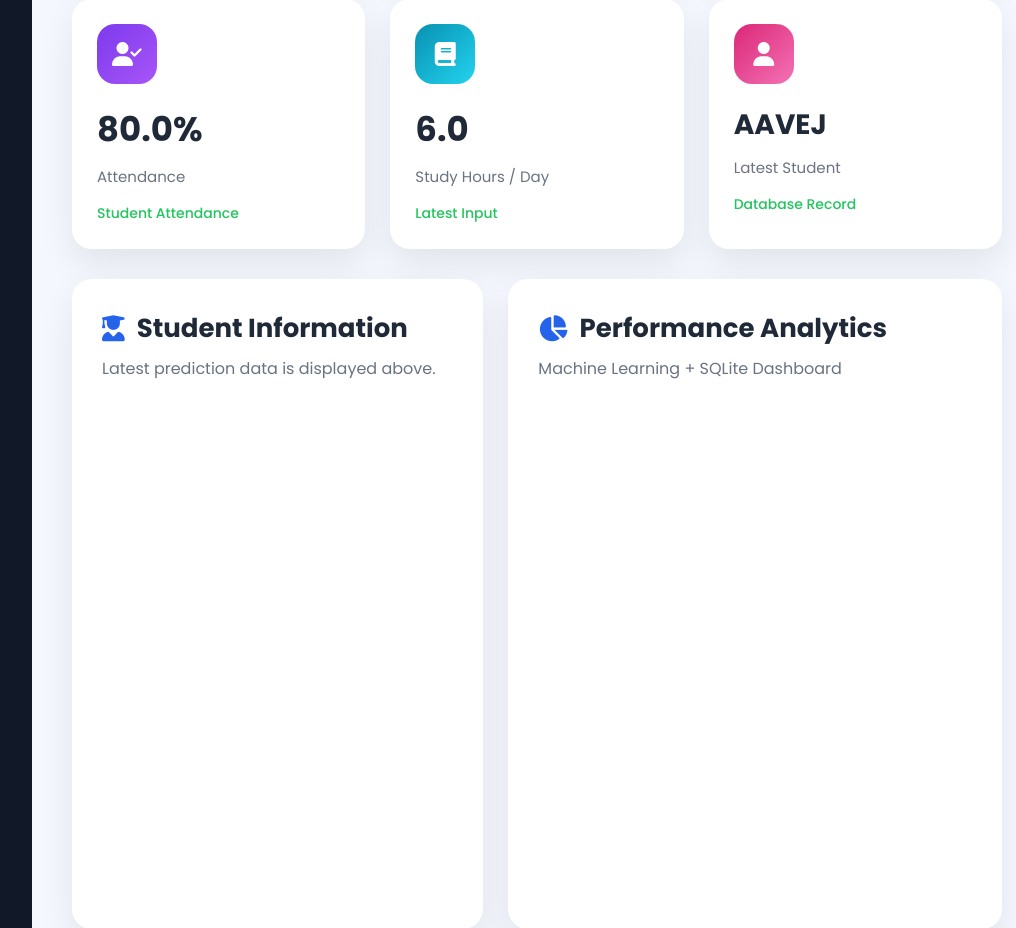
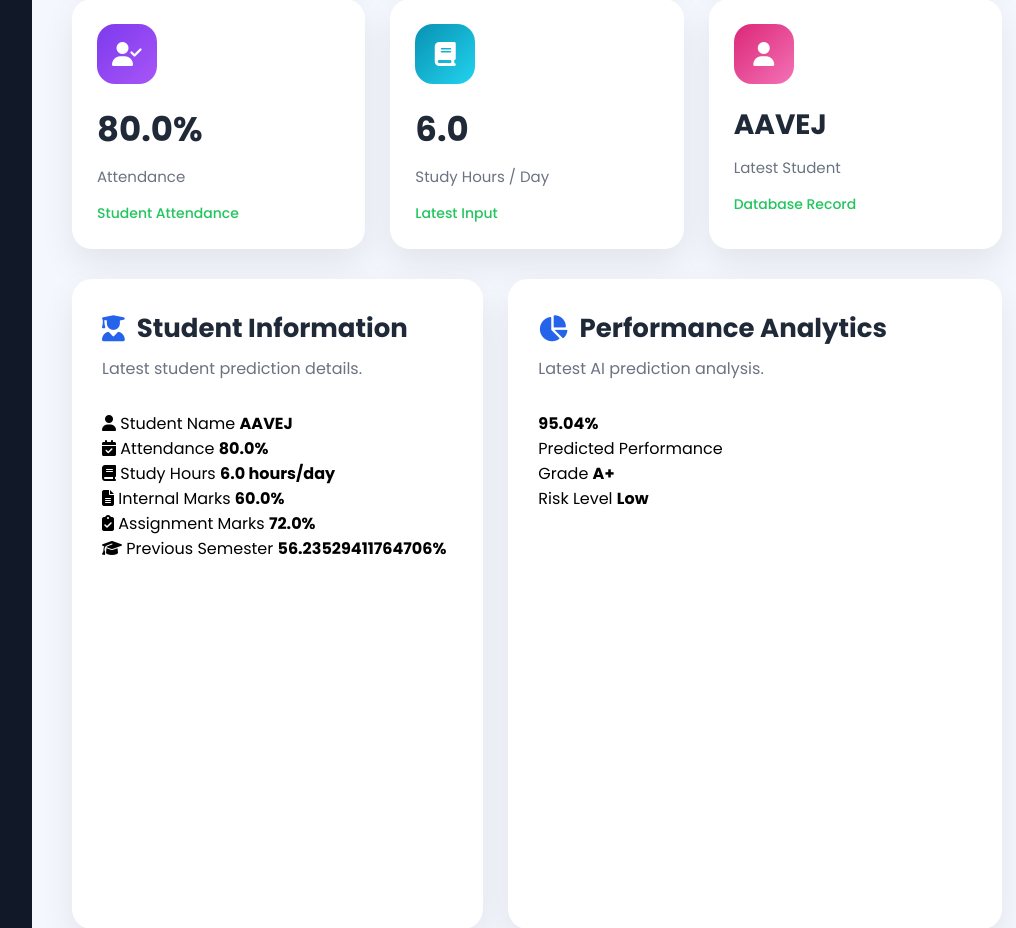
Before and after one commit to tanmaythamake/Student-Performance-Predictor2, a Flask app: page / in a window 1280 px wide. Shown: the part 492-1420 px from the top of the page, without its empty margins (238-1254 px from the left). Run offline with Flask 3, Linux system fonts and the light colour scheme; data comes from the database, SQL or seed files in the repository; both versions use the stored data as it was after the commit; parts of the project's set-up code (start-up, migrations or seed data) failed here and were passed over.

Commit message:
predict changes

```diff
--- a/templates/index.html
+++ b/templates/index.html
@@ -2,29 +2,38 @@
 <html lang="en">
 
 <head>
+
     <meta charset="UTF-8">
     <meta name="viewport" content="width=device-width, initial-scale=1.0">
+
     <title>EduPredict AI</title>
 
+    <!-- Google Font -->
     <link href="https://fonts.googleapis.com/css2?family=Poppins:wght@300;400;500;600;700&display=swap"
         rel="stylesheet">
 
+    <!-- Existing CSS -->
     <link rel="stylesheet" href="{{ url_for('static', filename='css/style.css') }}">
     <link rel="stylesheet" href="{{ url_for('static', filename='css/form.css') }}">
     <link rel="stylesheet" href="{{ url_for('static', filename='css/charts.css') }}">
     <link rel="stylesheet" href="{{ url_for('static', filename='css/responsive.css') }}">
 
+    <!-- Font Awesome -->
     <link rel="stylesheet"
         href="https://cdnjs.cloudflare.com/ajax/libs/font-awesome/6.7.2/css/all.min.css">
+
 </head>
 
 <body>
 
 <div class="container">
 
+    <!-- ================= SIDEBAR ================= -->
+
     <aside class="sidebar">
 
         <div class="logo">
+
             <div class="logo-icon">
                 <i class="fas fa-graduation-cap"></i>
             </div>
@@ -33,6 +42,7 @@
                 <h2>EduPredict AI</h2>
                 <p>Student Analytics</p>
             </div>
+
         </div>
 
         <nav>
@@ -66,17 +76,28 @@
 
     </aside>
 
+
+    <!-- ================= MAIN CONTENT ================= -->
+
     <main class="main-content">
 
         <header>
 
-            <h1>Student Performance Predictor</h1>
+            <h1>
+                Student Performance Predictor
+            </h1>
 
-            <p>AI Powered Dashboard for Academic Performance Prediction</p>
+            <p>
+                AI Powered Dashboard for Academic Performance Prediction
+            </p>
 
         </header>
 
+
+        <!-- ================= DASHBOARD CARDS ================= -->
+
         <section class="dashboard-cards">
+
 
             <!-- Predicted Score -->
 
@@ -87,18 +108,29 @@
                 </div>
 
                 <h2>
+
                     {% if student %}
+
                     {{ student.predicted_score }}%
+
                     {% else %}
+
                     0%
+
                     {% endif %}
+
                 </h2>
 
-                <p>Predicted Score</p>
+                <p>
+                    Predicted Score
+                </p>
 
-                <span>Latest Prediction</span>
+                <span>
+                    Latest Prediction
+                </span>
 
             </div>
+
 
             <!-- Grade -->
 
@@ -109,18 +141,29 @@
                 </div>
 
                 <h2>
+
                     {% if student %}
+
                     {{ student.grade }}
+
                     {% else %}
+
                     -
+
                     {% endif %}
+
                 </h2>
 
-                <p>Expected Grade</p>
+                <p>
+                    Expected Grade
+                </p>
 
-                <span>Machine Learning Result</span>
+                <span>
+                    Machine Learning Result
+                </span>
 
             </div>
+
 
             <!-- Risk -->
 
@@ -131,18 +174,29 @@
                 </div>
 
                 <h2>
+
                     {% if student %}
+
                     {{ student.risk }}
+
                     {% else %}
+
                     -
+
                     {% endif %}
+
                 </h2>
 
-                <p>Risk Level</p>
+                <p>
+                    Risk Level
+                </p>
 
-                <span>Latest Analysis</span>
+                <span>
+                    Latest Analysis
+                </span>
 
             </div>
+
 
             <!-- Attendance -->
 
@@ -153,18 +207,29 @@
                 </div>
 
                 <h2>
+
                     {% if student %}
+
                     {{ student.attendance }}%
+
                     {% else %}
+
                     0%
+
                     {% endif %}
+
                 </h2>
 
-                <p>Attendance</p>
+                <p>
+                    Attendance
+                </p>
 
-                <span>Student Attendance</span>
+                <span>
+                    Student Attendance
+                </span>
 
             </div>
+
 
             <!-- Study Hours -->
 
@@ -175,18 +240,29 @@
                 </div>
 
                 <h2>
+
                     {% if student %}
+
                     {{ student.study_hours }}
+
                     {% else %}
+
                     0
+
                     {% endif %}
+
                 </h2>
 
-                <p>Study Hours / Day</p>
+                <p>
+                    Study Hours / Day
+                </p>
 
-                <span>Latest Input</span>
+                <span>
+                    Latest Input
+                </span>
 
             </div>
+
 
             <!-- Student Name -->
 
@@ -197,64 +273,325 @@
                 </div>
 
                 <h2 style="font-size:28px;">
+
                     {% if student %}
+
                     {{ student.name }}
+
                     {% else %}
+
                     No Data
+
                     {% endif %}
+
                 </h2>
 
-                <p>Latest Student</p>
+                <p>
+                    Latest Student
+                </p>
 
-                <span>Database Record</span>
+                <span>
+                    Database Record
+                </span>
 
             </div>
 
+
         </section>
 
+
+        <!-- ================= LOWER DASHBOARD ================= -->
+
         <section class="content-grid">
+
+
+            <!-- ================= STUDENT INFORMATION ================= -->
 
             <div class="student-panel">
 
                 <div class="section-title">
 
                     <h2>
+
                         <i class="fas fa-user-graduate"></i>
+
                         Student Information
+
                     </h2>
 
                     <p>
-                        Latest prediction data is displayed above.
+                        Latest student prediction details.
                     </p>
 
                 </div>
 
+
+                {% if student %}
+
+
+                <div class="student-info">
+
+
+                    <!-- Student Name -->
+
+                    <div class="info-row">
+
+                        <span>
+
+                            <i class="fas fa-user"></i>
+
+                            Student Name
+
+                        </span>
+
+                        <strong>
+                            {{ student.name }}
+                        </strong>
+
+                    </div>
+
+
+                    <!-- Attendance -->
+
+                    <div class="info-row">
+
+                        <span>
+
+                            <i class="fas fa-calendar-check"></i>
+
+                            Attendance
+
+                        </span>
+
+                        <strong>
+                            {{ student.attendance }}%
+                        </strong>
+
+                    </div>
+
+
+                    <!-- Study Hours -->
+
+                    <div class="info-row">
+
+                        <span>
+
+                            <i class="fas fa-book"></i>
+
+                            Study Hours
+
+                        </span>
+
+                        <strong>
+                            {{ student.study_hours }} hours/day
+                        </strong>
+
+                    </div>
+
+
+                    <!-- Internal Marks -->
+
+                    <div class="info-row">
+
+                        <span>
+
+                            <i class="fas fa-file-lines"></i>
+
+                            Internal Marks
+
+                        </span>
+
+                        <strong>
+                            {{ student.internal_marks }}%
+                        </strong>
+
+                    </div>
+
+
+                    <!-- Assignment -->
+
+                    <div class="info-row">
+
+                        <span>
+
+                            <i class="fas fa-clipboard-check"></i>
+
+                            Assignment Marks
+
+                        </span>
+
+                        <strong>
+                            {{ student.assignment_marks }}%
+                        </strong>
+
+                    </div>
+
+
+                    <!-- Previous Semester -->
+
+                    <div class="info-row">
+
+                        <span>
+
+                            <i class="fas fa-graduation-cap"></i>
+
+                            Previous Semester
+
+                        </span>
+
+                        <strong>
+                            {{ student.previous_marks }}%
+                        </strong>
+
+                    </div>
+
+
+                </div>
+
+
+                {% else %}
+
+
+                <!-- No Data -->
+
+                <div class="empty-state">
+
+                    <i class="fas fa-user-graduate"></i>
+
+                    <h3>
+                        No Student Data
+                    </h3>
+
+                    <p>
+                        Make your first prediction to view student information.
+                    </p>
+
+                </div>
+
+
+                {% endif %}
+
             </div>
+
+
+            <!-- ================= PERFORMANCE ANALYTICS ================= -->
 
             <div class="analytics-panel">
 
                 <div class="section-title">
 
                     <h2>
+
                         <i class="fas fa-chart-pie"></i>
+
                         Performance Analytics
+
                     </h2>
 
                     <p>
-                        Machine Learning + SQLite Dashboard
+                        Latest AI prediction analysis.
                     </p>
 
                 </div>
 
+
+                {% if student %}
+
+
+                <div class="analytics-result">
+
+
+                    <!-- Score -->
+
+                    <div class="analytics-score">
+
+                        <div class="score-circle">
+
+                            <strong>
+                                {{ student.predicted_score }}%
+                            </strong>
+
+                        </div>
+
+                        <p>
+                            Predicted Performance
+                        </p>
+
+                    </div>
+
+
+                    <!-- Grade + Risk -->
+
+                    <div class="analytics-details">
+
+
+                        <div class="analytics-item">
+
+                            <span>
+                                Grade
+                            </span>
+
+                            <strong>
+                                {{ student.grade }}
+                            </strong>
+
+                        </div>
+
+
+                        <div class="analytics-item">
+
+                            <span>
+                                Risk Level
+                            </span>
+
+                            <strong>
+                                {{ student.risk }}
+                            </strong>
+
+                        </div>
+
+
+                    </div>
+
+
+                </div>
+
+
+                {% else %}
+
+
+                <div class="empty-state">
+
+                    <i class="fas fa-chart-pie"></i>
+
+                    <h3>
+                        No Analytics Available
+                    </h3>
+
+                    <p>
+                        Prediction analytics will appear here.
+                    </p>
+
+                </div>
+
+
+                {% endif %}
+
             </div>
 
+
         </section>
+
 
     </main>
 
 </div>
 
+
+<!-- Existing JavaScript -->
+
 <script src="{{ url_for('static', filename='js/script.js') }}"></script>
 
 </body>
+
 </html>
```
Also changed, not shown: students.db.
